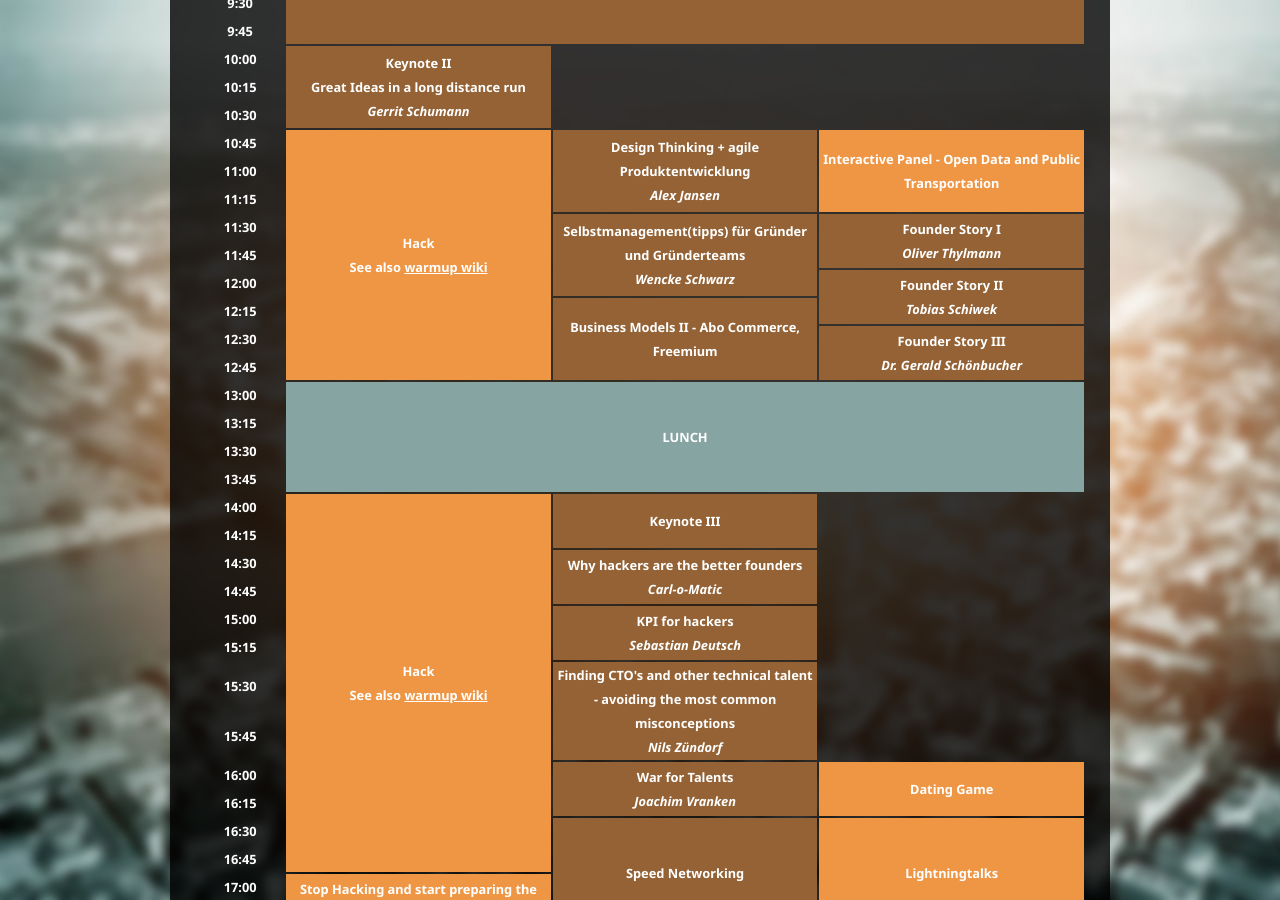
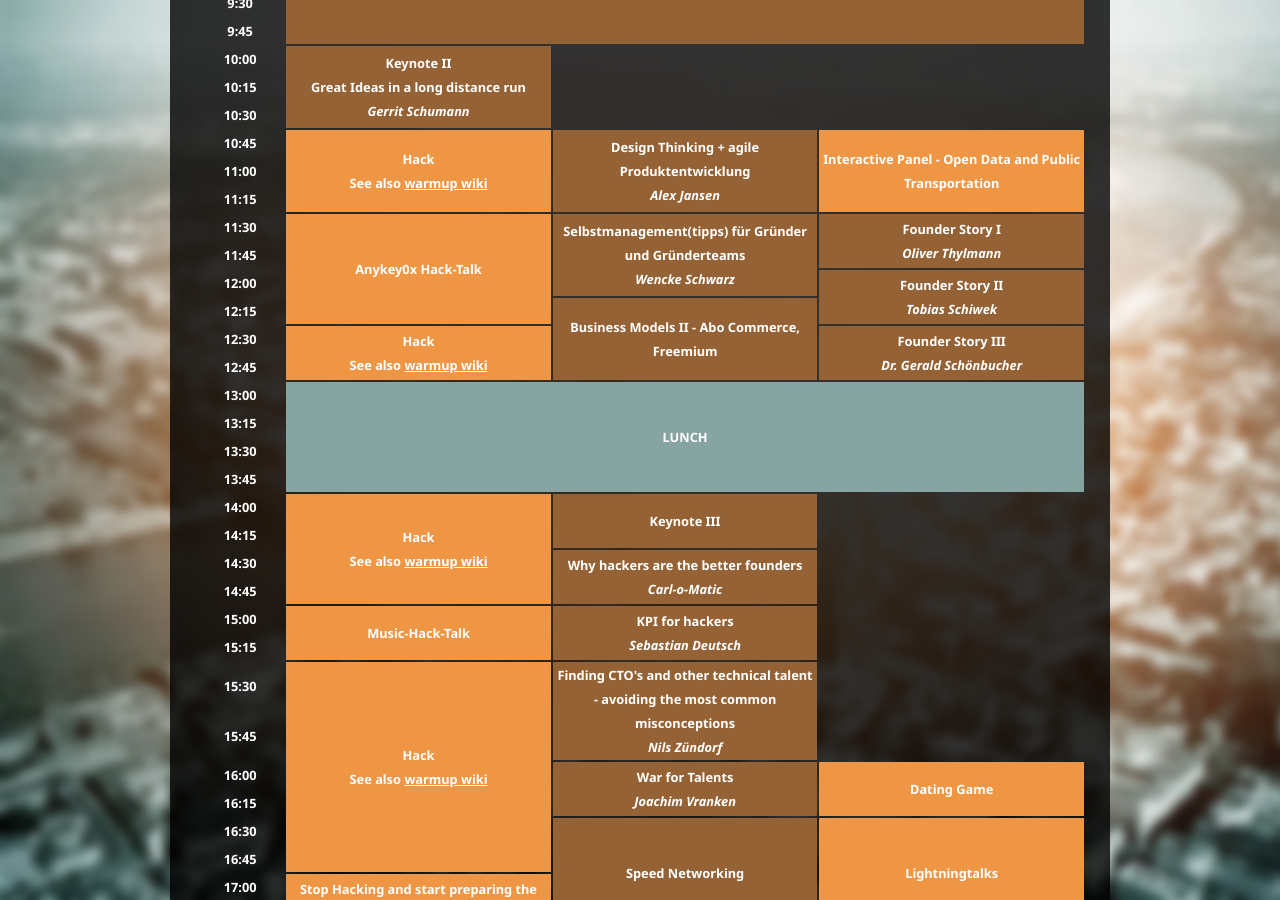
Before and after one commit to InteractiveCologne/interactivecologne.github.com, a Jekyll site: the page built from schedule/wednesday.html, in a window 1280 px wide and 900 px high, scrolled down 565 px. Built offline with Jekyll 4.4.1, drawn with Linux system fonts in a browser that asks for light colours; nearby versions of some CDN libraries.

Commit message:
Update schedule.

```diff
--- a/schedule/monday.html
+++ b/schedule/monday.html
@@ -38,7 +38,7 @@ layout: default
 			</tr>
 			<tr>
 				<td>19:30</td>
-				<td rowspan="4" class="startuptalks">Discussions on the booths</td>
+				<td rowspan="3" class="startuptalks">Discussions on the booths</td>
 			</tr>
 			<tr>
 				<td>20:00</td>
--- a/schedule/wednesday.html
+++ b/schedule/wednesday.html
@@ -50,7 +50,7 @@ layout: default
 			</tr>
 			<tr>
 				<td>10:45</td>
-				<td rowspan="9" class="hackitself">
+				<td rowspan="3" class="hackitself">
 					Hack<br/>
 					See also <a href="https://github.com/InteractiveCologne/warmup/wiki">warmup wiki</a>
 				</td>
@@ -70,6 +70,9 @@ layout: default
 			</tr>
 			<tr>
 				<td>11:30</td>
+                <td rowspan="4" class="hacktalks">
+                    Anykey0x Hack-Talk
+                </td>
 				<td rowspan="3" class="startuptalks">
 					Selbstmanagement(tipps) für Gründer und Gründerteams<br/>
 					<em>Wencke Schwarz</em>
@@ -96,7 +99,11 @@ layout: default
 			</tr>
 			<tr>
 				<td>12:30</td>
-				<td rowspan="2" class="startuptalks">
+                <td rowspan="2" class="hackitself">
+                    Hack<br/>
+                    See also <a href="https://github.com/InteractiveCologne/warmup/wiki">warmup wiki</a>
+                </td>
+                <td rowspan="2" class="startuptalks">
 					Founder Story III<br/><em>Dr. Gerald Schönbucher</em>
 				</td>
 			</tr>
@@ -120,7 +127,7 @@ layout: default
 
 			<tr>
 				<td>14:00</td>
-				<td rowspan="12" class="hackitself">
+				<td rowspan="4" class="hackitself">
 					Hack<br/>
 					See also <a href="https://github.com/InteractiveCologne/warmup/wiki">warmup wiki</a>
 				</td>
@@ -143,6 +150,9 @@ layout: default
 			</tr>
 			<tr>
 				<td>15:00</td>
+                <td rowspan="2" class="hackitself">
+                    Music-Hack-Talk
+                </td>
 				<td rowspan="2" class="startuptalks">
 					KPI for hackers<br/>
 					<em>Sebastian Deutsch</em>
@@ -153,6 +163,10 @@ layout: default
 			</tr>
 			<tr>
 				<td>15:30</td>
+                <td rowspan="6" class="hackitself">
+                    Hack<br/>
+                    See also <a href="https://github.com/InteractiveCologne/warmup/wiki">warmup wiki</a>
+                </td>
 				<td rowspan="2" class="startuptalks">
 					Finding CTO's and other technical talent - avoiding the most common misconceptions<br/>
 					<em>Nils Zündorf</em>
```
Also changed, not shown: schedule/tuesday.html (+18 -13 lines).
